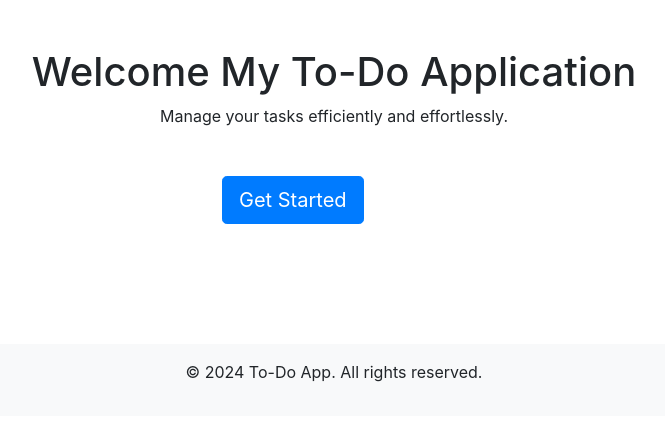
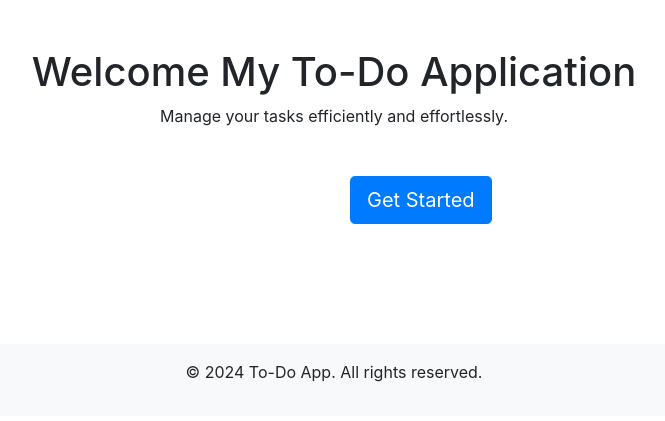
Before and after one commit to Sparshkashyap/Todo_app, a Django app: page / in a window 1280 px wide. Shown: the part 58-479 px from the top of the page, without its empty margins (306-971 px from the left). Run offline with Django 5.2, Linux system fonts and the light colour scheme; some libraries are stand-ins or nearby versions.

Commit message:
todo app hai

```diff
--- a/templates/home.html
+++ b/templates/home.html
@@ -2,7 +2,7 @@
 
 
 {% block title %}
-mera_app
+mera_apps
 
 {% endblock %}
 
@@ -11,8 +11,7 @@ mera_app
   <style>
     #p{
 
-
-        margin-left: 33rem;
+    margin-left: 41rem;
 
     }
     /* python manage.py runserver */
--- a/templates/todo.html
+++ b/templates/todo.html
@@ -52,7 +52,4 @@
   </div>
 
 
-
-
-
 {% endblock %}
```
Also changed, not shown: db.sqlite3.
